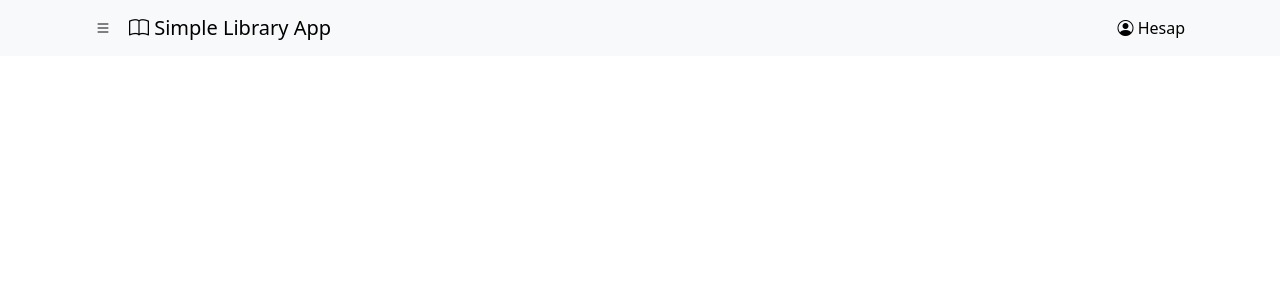
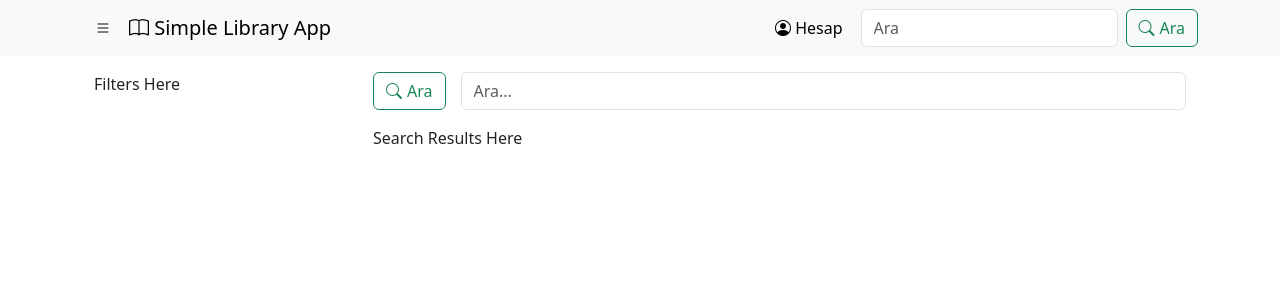
Before and after one commit to emirrssen/SimpleLibraryApp-FrontEnd, a Nuxt app: page /book-search in a window 1280 px wide. Shown: the top 300 px of the page. Built offline with nearby package versions, Linux system fonts and the light colour scheme.

Commit message:
General layout design created.

```diff
--- a/components/home/favouriteCategories.vue
+++ b/components/home/favouriteCategories.vue
@@ -1,7 +1,7 @@
 <template>
     <div class="card" style="height: 165px;">
         <div class="card-header">Favori Kategorileri</div>
-        <div class="card-body">
+        <div class="card-body d-flex align-items-start justify-contet-between flex-wrap" style="gap: 8px;">
             <span v-for="item in favouriteBooks" class="badge text-bg-primary">{{ item }}</span>
         </div>
     </div>
--- a/layouts/default.vue
+++ b/layouts/default.vue
@@ -13,6 +13,7 @@
                         </span>
                     </NuxtLink>
                 </div>
+                <div class="d-flex align-items-center" style="gap: 5px;">
                     <div class="dropdown">
                         <button class="btn btn-light dropdown" type="button" data-bs-toggle="dropdown" aria-expanded="false">
                             <span>
@@ -21,12 +22,18 @@
                             </span>
                         </button>
                         <ul class="dropdown-menu dropdown-menu-end">
-                        <!-- <li><a class="dropdown-item" href="#">Action</a></li>
-                        <li><a class="dropdown-item" href="#">Another action</a></li> -->
                             <li><a class="dropdown-item" href="#">Hesap Ayarları</a></li>
                             <li><hr class="dropdown-divider"></li>
                             <li><a class="dropdown-item" @click="logOut()" href="#">Çıkış Yap</a></li>
                         </ul>
+                    </div>
+                    <form class="d-flex" role="search">
+                        <input class="form-control me-2" type="search" placeholder="Ara" aria-label="Ara">
+                        <NuxtLink class="btn btn-outline-success d-flex align-items-center" style="gap: 5px;" to="/book-search">
+                            <i class="bi bi-search" />
+                            Ara
+                        </NuxtLink>
+                    </form>
                 </div>
             </div>
         </nav>
--- /dev/null
+++ b/pages/book-search/index.vue
@@ -0,0 +1,31 @@
+<template>
+    <div>
+        <div class="container">
+            <div class="row">
+                <div class="col-3">
+                    Filters Here
+                </div>
+                <div class="col-9">
+                    <form>
+                        <div class="mb-3 d-flex" style="gap: 15px;">
+                            <div class="btn btn-outline-success d-flex" style="gap: 5px;">
+                                <i class="bi bi-search" />
+                                Ara
+                            </div>
+                            <input type="text" class="form-control" id="searchBar" placeholder="Ara...">
+                        </div>
+                    </form>
+                    Search Results Here
+                </div>
+            </div>
+        </div>
+    </div>
+</template>
+
+<script setup lang="ts">
+
+</script>
+
+<style>
+
+</style>
```
Lines whose indentation alone changed are shown as unchanged.
